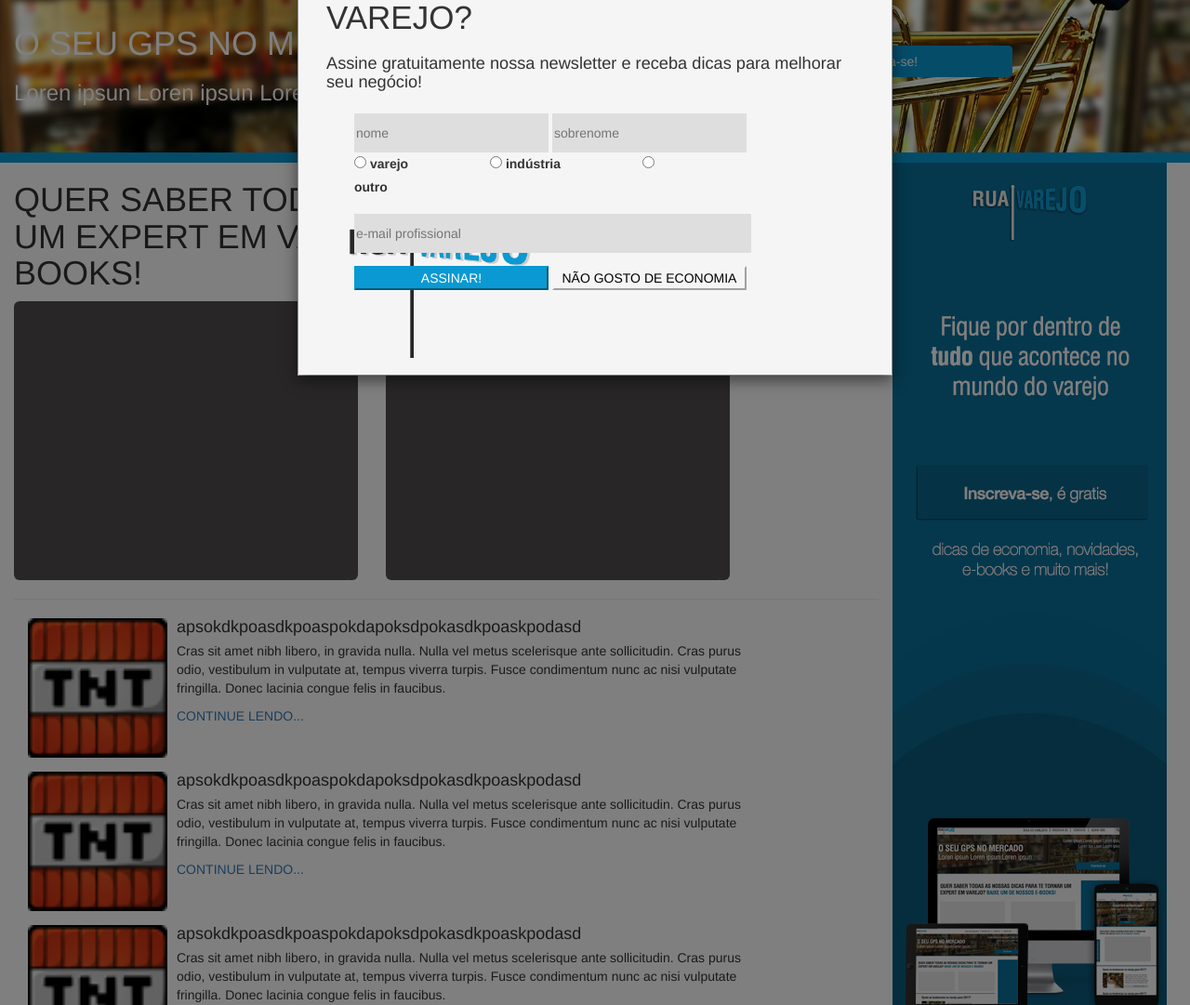
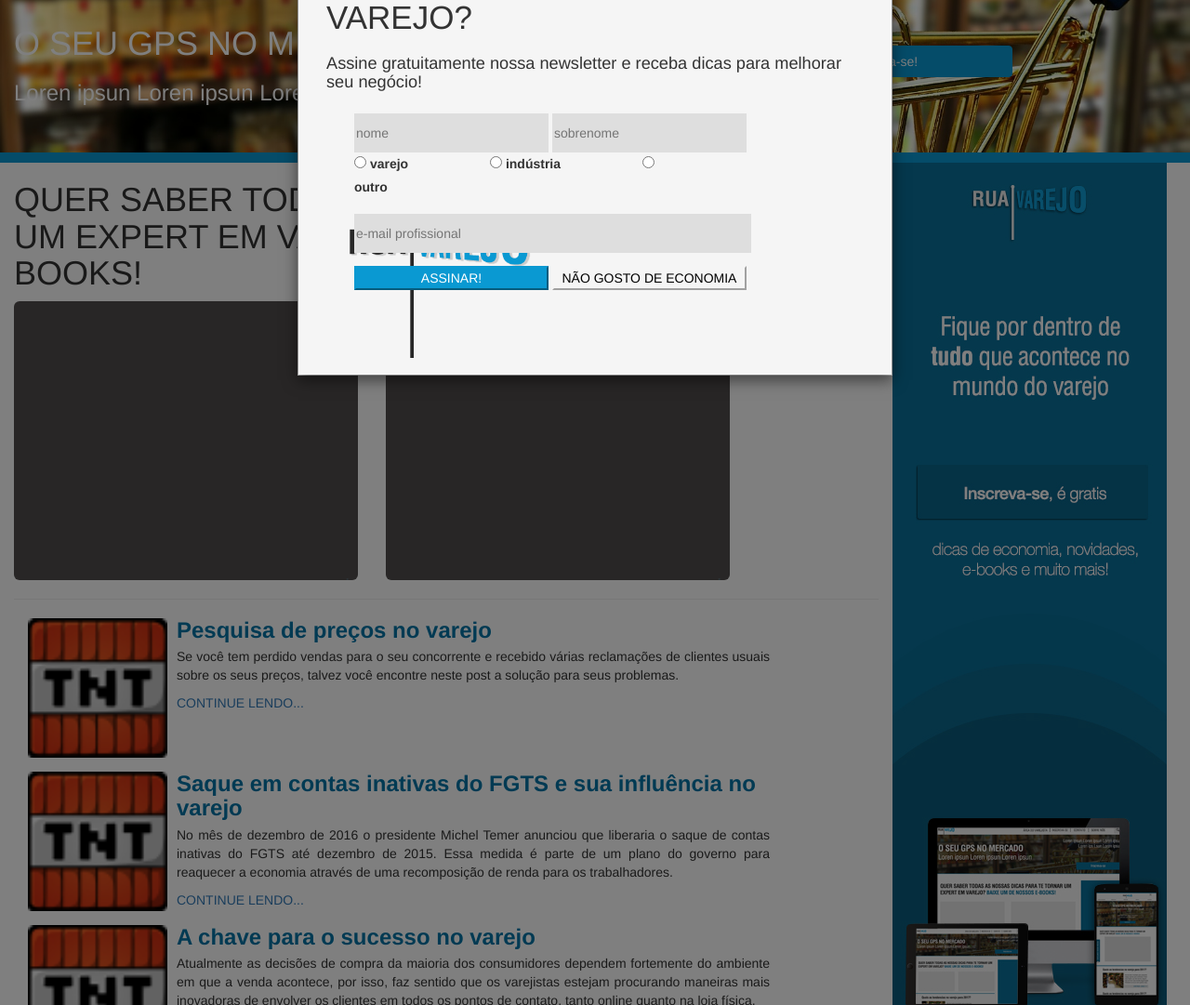
Before and after one commit to GamaEmMim/ruaVarejo, a PHP site: page / in a window 1280 px wide. Shown: the part 105-1186 px from the top of the page at 93% size. Run offline with PHP 8.4, Linux system fonts and the light colour scheme.

Commit message:
Index com links para postagens

```diff
--- a/index.php
+++ b/index.php
@@ -35,22 +35,58 @@
 
         <div class="container">
 
-
-          <?php for ($i = 0; $i < 10; $i++){ ?>
             <div class="media" style="width: 70%;">
               <div class="media-left">
                 <img class="media-object" src="/images/64x64.jpg" width="150px">
               </div>
               <div class="media-body">
-                <h4 class="media-heading">
-                    apsokdkpoasdkpoaspokdapoksdpokasdkpoaskpodasd
-                </h4>
-                <p>Cras sit amet nibh libero, in gravida nulla. Nulla vel metus scelerisque ante sollicitudin. Cras purus odio, vestibulum in vulputate at, tempus viverra turpis. Fusce condimentum nunc ac nisi vulputate fringilla. Donec lacinia congue felis in faucibus.</p>
+                <h3 class="media-heading" style="color:#0274a6"><b>
+                    Pesquisa de preços no varejo</b>
+                </h3>
+                <p align="justify">Se você tem perdido vendas para o seu concorrente e recebido várias reclamações de clientes usuais sobre os seus preços, talvez você encontre neste post a solução para seus problemas.</p>
+                <a href="/pesquisa-de-precos-no-varejo.php">CONTINUE LENDO...</a>
+              </div>
+            </div>
+
+            <div class="media" style="width: 70%;">
+              <div class="media-left">
+                <img class="media-object" src="/images/64x64.jpg" width="150px">
+              </div>
+              <div class="media-body">
+                <h3 class="media-heading" style="color:#0274a6"><b>
+                    Saque em contas inativas do FGTS e sua influência no varejo</b>
+
+                </h3>
+                <p align="justify">No mês de dezembro de 2016 o presidente Michel Temer anunciou que liberaria o saque de contas inativas do FGTS até dezembro de 2015. Essa medida é parte de um plano do governo para reaquecer a economia através de uma recomposição de renda para os trabalhadores. </p>
+                <a href="/saque-em-contas-inativas-do-fgts-e-sua-influencia-no-varejo.php">CONTINUE LENDO...</a>
+              </div>
+            </div>
+
+            <div class="media" style="width: 70%;">
+              <div class="media-left">
+                <img class="media-object" src="/images/64x64.jpg" width="150px">
+              </div>
+              <div class="media-body">
+                <h3 class="media-heading" style="color:#0274a6"><b>
+                   A chave para o sucesso no varejo</b>
+                </h3>
+                <p align="justify">Atualmente as decisões de compra da maioria dos consumidores dependem fortemente do ambiente em que a venda acontece, por isso, faz sentido que os varejistas estejam procurando maneiras mais inovadoras de envolver os clientes em todos os pontos de contato, tanto online quanto na loja física.</p>
                 <a href="">CONTINUE LENDO...</a>
               </div>
             </div>
-          <?php } ?>
 
+            <div class="media" style="width: 70%;">
+              <div class="media-left">
+                <img class="media-object" src="/images/64x64.jpg" width="150px">
+              </div>
+              <div class="media-body">
+                <h3 class="media-heading" style="color:#0274a6"><b>
+                    O que esperar do Varejo em 2017</b>
+                </h3>
+                <p align="justify">Se tem algo que está em evidência no mundo, é a mudança do consumidor. O público tem amadurecido seu modelo de compras a cada dia, tornando-se mais exigentes, procurando algo que vá além do lugar-comum. Sendo assim, o mundo do varejo também enfrenta uma nova realidade, de compreender esse novo target para que possa atendê-lo de acordo com seus anseios.</p>
+                <a href="/o-que-esperar-do-varejo-em-2017.php">CONTINUE LENDO...</a>
+              </div>
+            </div>
 
 
         </div>
--- a/saque-em-contas-inativas-do-fgts-e-sua-influencia-no-varejo.php
+++ b/saque-em-contas-inativas-do-fgts-e-sua-influencia-no-varejo.php
@@ -21,7 +21,7 @@
 
 
       <div class="clearfix colelem" id="u12639-32"><!-- content -->
-       <h3><p align="justify">No mês de dezembro de 2016 o presidente Michel Temer anunciou que liberaria o saque de contas inativas do FGTS até dezembro de 2015. Essa medida é parte de um plano do governo para reaquecer a economia através de uma recomposição de renda para os trabalhadores. Essa decisão projeta injetar cerca de R$ 34,5 bilhões na economia e causar um impacto de cerca de 0,5 ponto percentual do PIB de 2017 e foi tomada para que houvesse uma reação a curto prazo no cenário econômico do país.</p></h3>
+       <h3><p align="justify">No mês de dezembro de 2016 o presidente Michel Temer anunciou que liberaria o saque de contas inativas do FGTS até dezembro de 2015. Essa medida é parte de um plano do governo para reaquecer a economia através de uma recomposição de renda para os trabalhadores. A decisão projeta injetar cerca de R$ 34,5 bilhões na economia e causar um impacto de cerca de 0,5 ponto percentual do PIB de 2017 e foi tomada para que houvesse uma reação a curto prazo no cenário econômico do país.</p></h3>
        <h6>&nbsp;</h6>
 
        <h3><p align="justify">Baseado em todas essas expectativas com o saque do FGTS, o mercado do varejo espera um crescimento de vendas nos períodos de saque. Uma das demonstrações de que esse movimente tende a ser forte é o fato de que no dia em que foi liberado o calendário de saques o tema ter se tornado o mais buscado no Google, superando um milhão de buscas.</p></h3>
```
